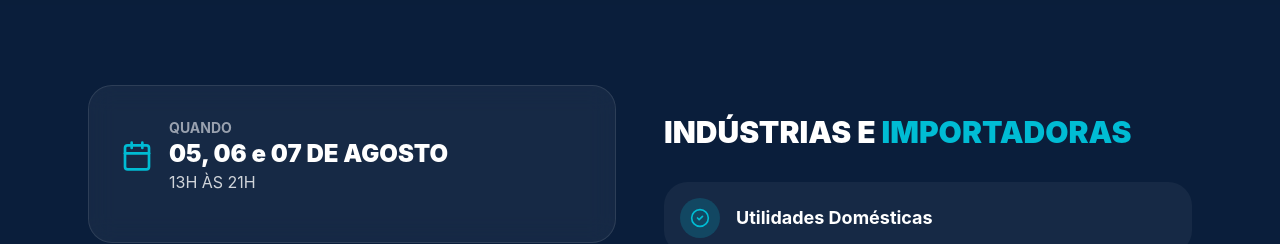
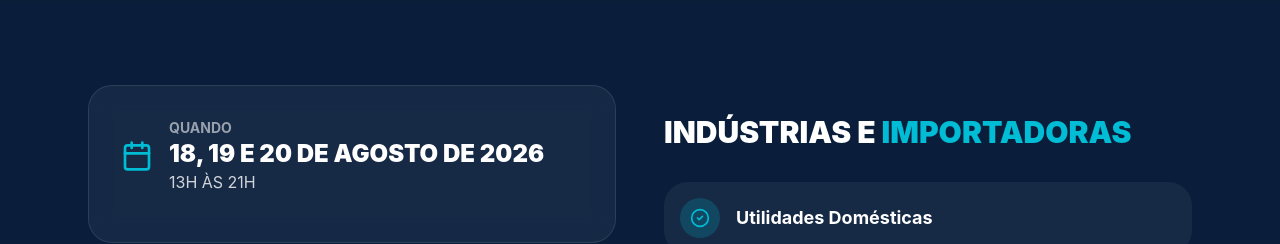
Before and after one commit to mfelipperd/expo-mm-site, a Next.js app: page /belem in a window 1280 px wide. Shown: the part 1480-1724 px from the top of the page. Built offline with nearby package versions, Linux system fonts and the light colour scheme; no server answers.

Commit message:
feat: update dates

```diff
--- a/src/app/belem/page.tsx
+++ b/src/app/belem/page.tsx
@@ -34,7 +34,7 @@ export default function BelemPage() {
           icon: <BadgeDollarSign className="text-brand-orange" />
         }
       ]}
-      dates="05, 06 e 07 DE AGOSTO"
+      dates="18, 19 E 20 DE AGOSTO DE 2026"
       schedule="13H ÀS 21H"
       location="ESTAÇÃO DAS DOCAS"
       locationDescription="Um dos mais famosos pontos turísticos de Belém, com localização central, estacionamento, infraestrutura completa e um pôr-do-sol espetacular!"
--- a/src/app/manaus/page.tsx
+++ b/src/app/manaus/page.tsx
@@ -33,7 +33,7 @@ export default function ManausPage() {
           icon: <BadgeDollarSign className="text-brand-orange" />
         }
       ]}
-      dates="01, 02 E 03 DE JULHO"
+      dates="09, 10 E 11 DE JUNHO"
       schedule="13H ÀS 20H"
       location="CENTRO DE CONVENÇÕES VASCO VASQUES"
       locationDescription="O maior e mais moderno espaço do gênero da Região Norte, com boa localização e estacionamento gratuito."
--- a/src/components/Hero.tsx
+++ b/src/components/Hero.tsx
@@ -42,7 +42,7 @@ export default function Hero({ onVisitClick, onExposeClick }: HeroProps) {
           className="text-brand-cyan font-bold tracking-widest mb-4 flex items-center justify-center gap-4"
         >
           <span className="h-px w-8 bg-brand-cyan block"></span>
-          BELÉM | MANAUS 2026
+          MANAUS 09-11 JUN | BELÉM 18-20 AGO
           <span className="h-px w-8 bg-brand-cyan block"></span>
         </motion.p>
 
```
